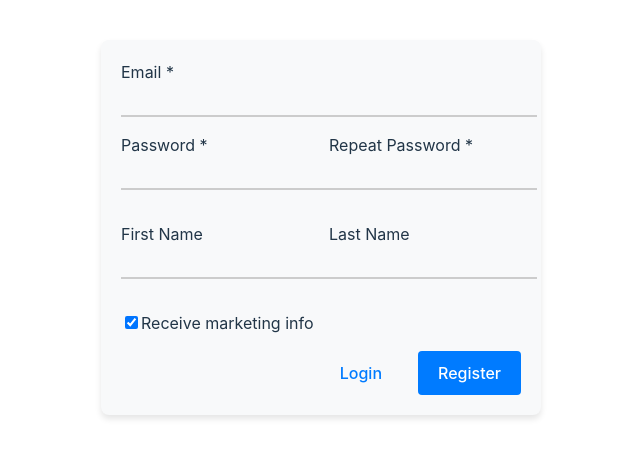
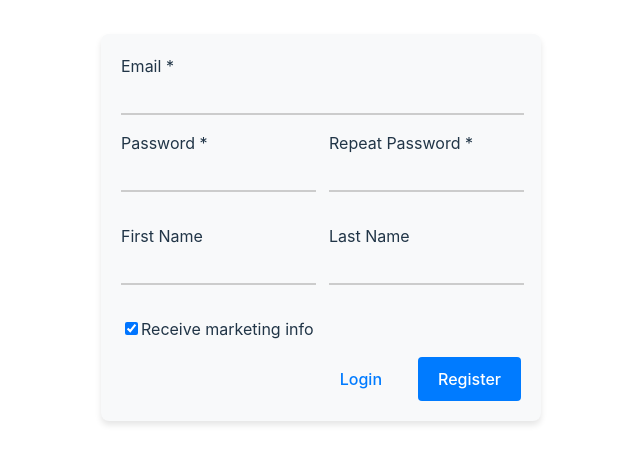
Before and after one commit to amiramiour/ecommerce-frontend, a React (Vite) app: page / in a window 1280 px wide. Shown: the part 181-644 px from the top of the page, without its empty margins (319-959 px from the left). Built offline with nearby package versions, Linux system fonts and the light colour scheme.

Commit message:
update padding

```diff
--- a/src/styles/form.css
+++ b/src/styles/form.css
@@ -20,7 +20,7 @@
 /* Inputs avec bordures individuelles */
 .input-field {
   width: 100%;
-  padding: 8px;
+  padding: 10px 0.1rem;
   border: none;
   border-bottom: 2px solid #ccc;
   outline: none;
```
